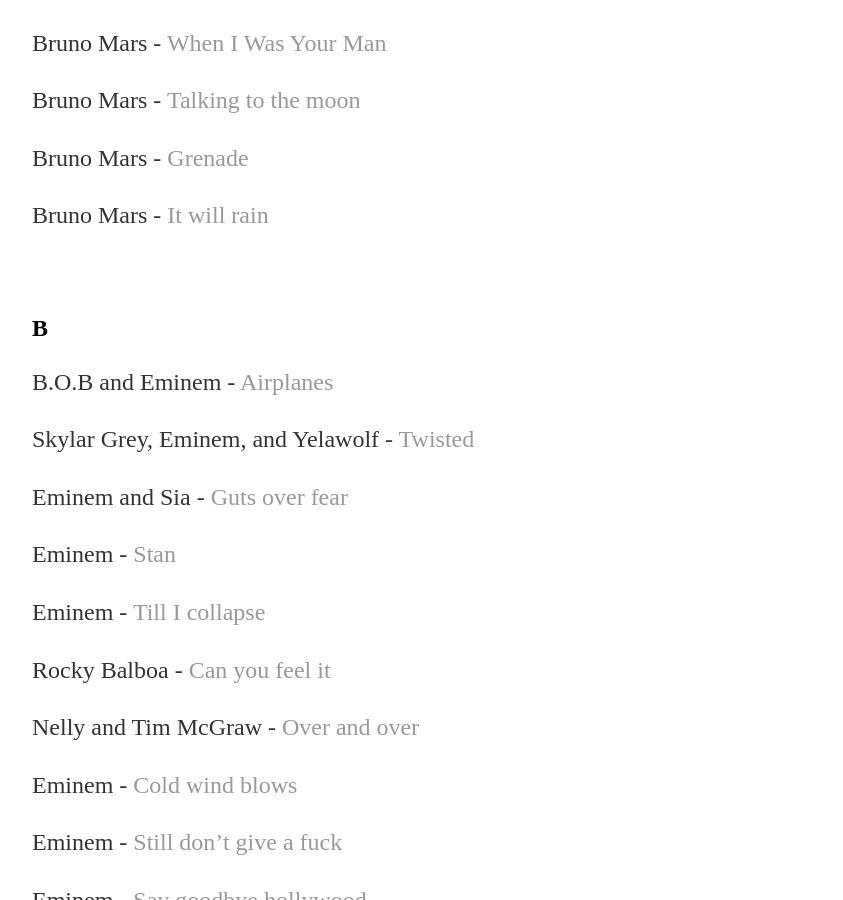
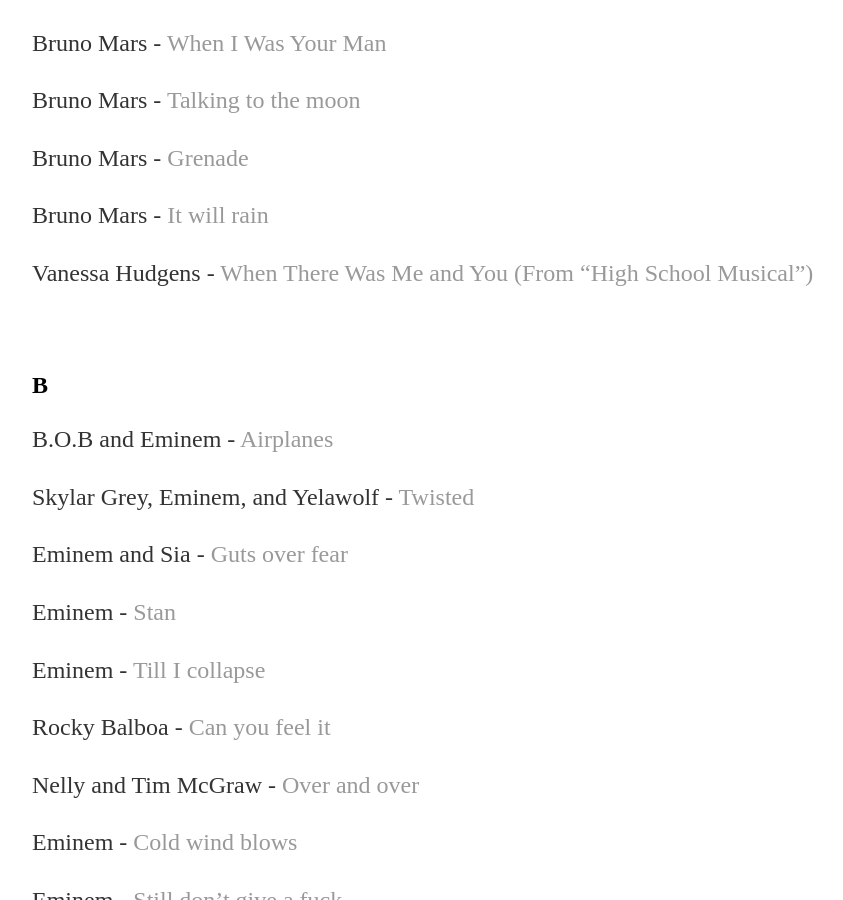
Before and after one commit to yjkweon24/yjkweon24.github.io, a Jekyll site: the page built from _posts/2018-10-23-songs-that-i-love.md, in a window 1280 px wide and 900 px high, scrolled down 2846 px. Shown: the whole window, without its empty margins (160-1003 px from the left). Built offline with Jekyll 4.4.1, drawn with Linux system fonts in a browser that asks for light colours.

Commit message:
Update 2018-10-23-songs-that-i-love.md

```diff
--- a/_posts/2018-10-23-songs-that-i-love.md
+++ b/_posts/2018-10-23-songs-that-i-love.md
@@ -96,6 +96,8 @@
 Bruno Mars - [Grenade](https://www.youtube.com/watch?v=SR6iYWJxHqs)
 
 Bruno Mars - [It will rain](https://www.youtube.com/watch?v=W-w3WfgpcGg)
+
+Vanessa Hudgens - [When There Was Me and You (From "High School Musical")](https://www.youtube.com/watch?v=GTZUvuduWPk)
 
 <br>
 
```
Also changed, not shown: other parts of _posts/2018-10-23-songs-that-i-love.md (+2 -0 lines).
